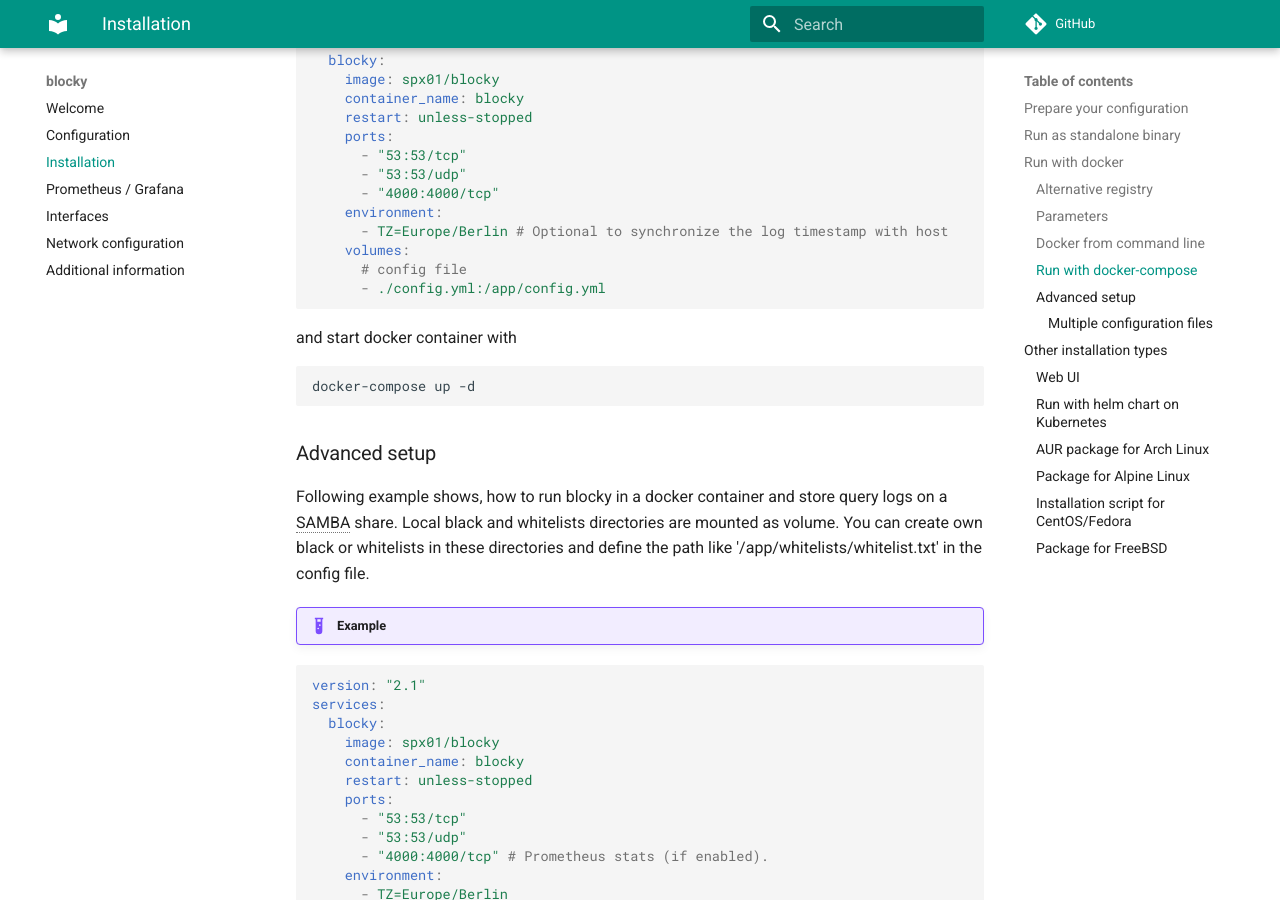
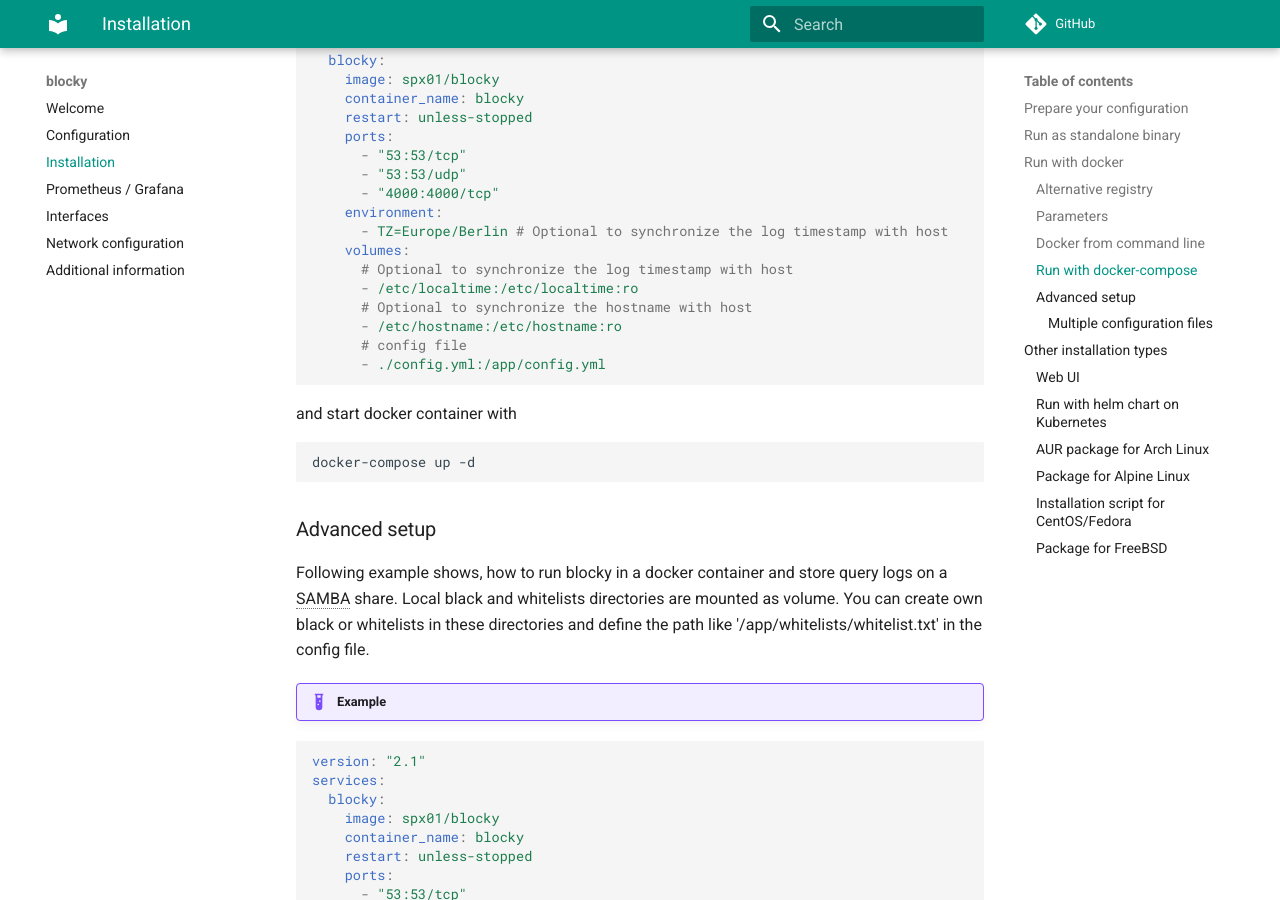
Before and after one commit to 0xERR0R/blocky, an MkDocs documentation site: the page built from docs/installation.md, in a window 1280 px wide and 900 px high, scrolled down 1681 px. Built offline with MkDocs 1.6.1 and Material for MkDocs 9.7.7, drawn with Linux system fonts in a browser that asks for light colours; comment, search, counter and statistics services are not loaded.

Commit message:
add optional volume mounts to documentation

````diff
--- a/docs/installation.md
+++ b/docs/installation.md
@@ -79,6 +79,10 @@
     environment:
       - TZ=Europe/Berlin # Optional to synchronize the log timestamp with host
     volumes:
+      # Optional to synchronize the log timestamp with host
+      - /etc/localtime:/etc/localtime:ro
+      # Optional to synchronize the hostname with host
+      - /etc/hostname:/etc/hostname:ro
       # config file
       - ./config.yml:/app/config.yml
 ```
````
